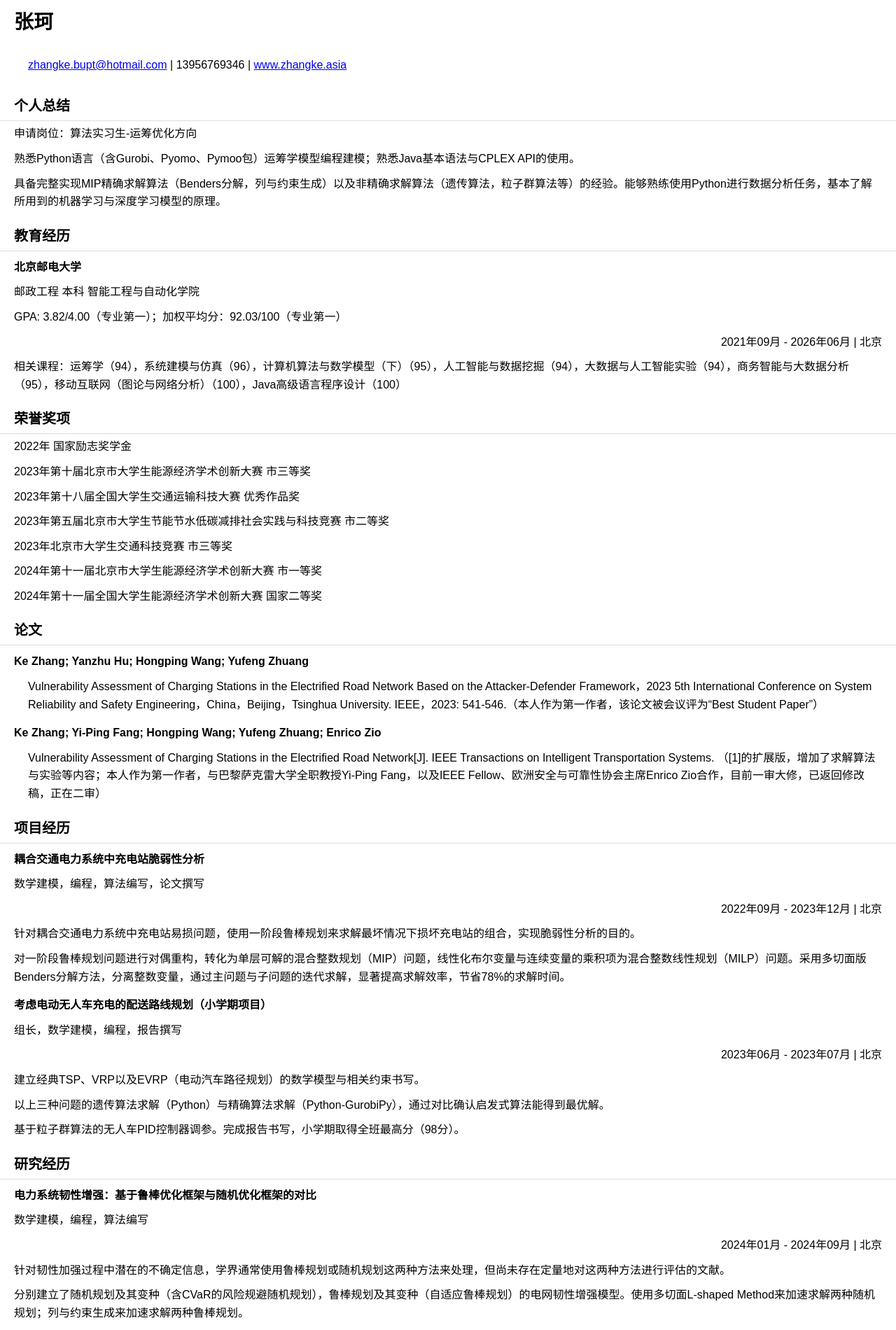
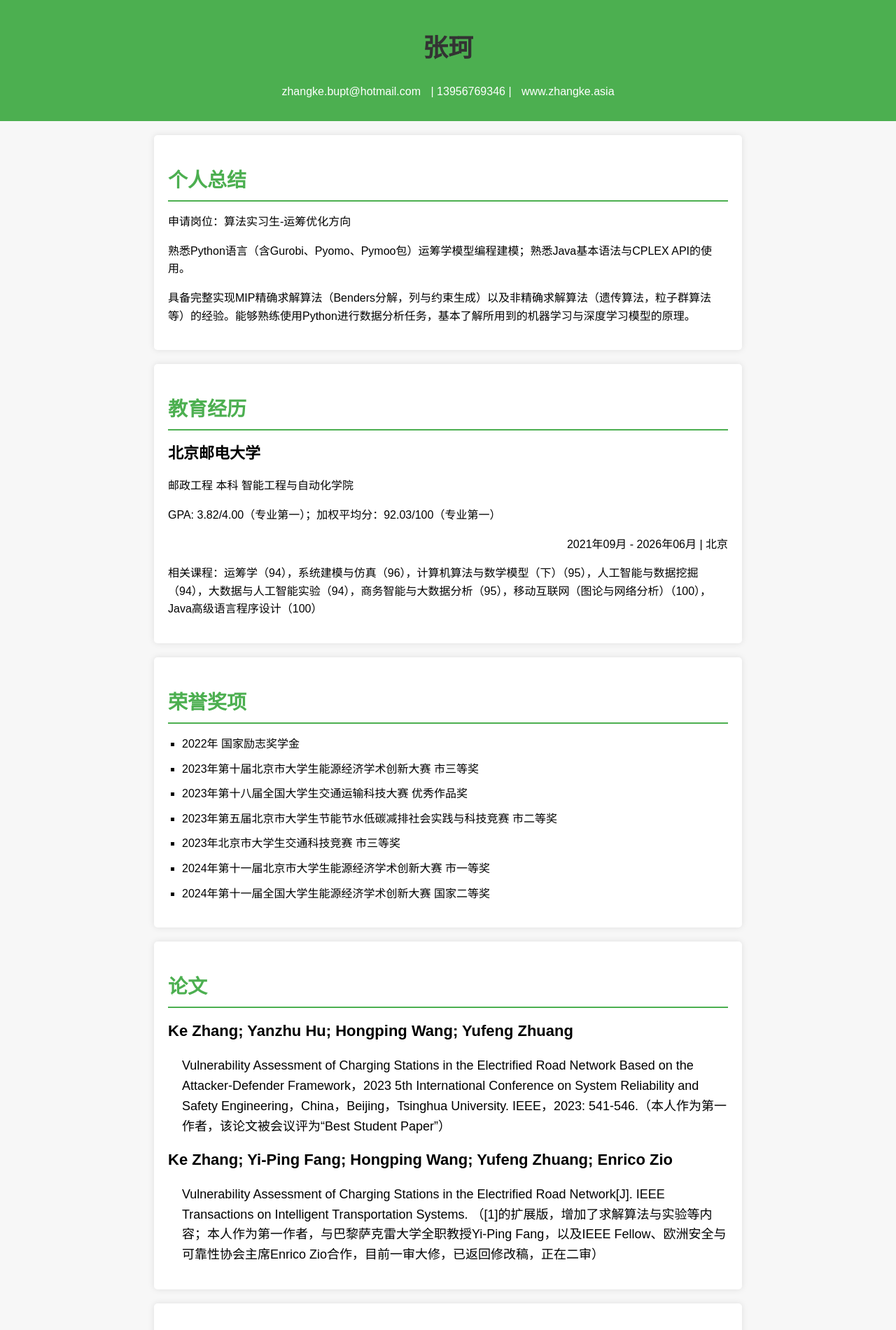
Before and after one commit to moriyasukowa/resume, a Jekyll site: the page built from index.markdown, in a window 1280 px wide. Shown: the top 1900 px of the page at 70% size. Built offline with Jekyll 4.4.1, drawn with Linux system fonts in a browser that asks for light colours; some of the changed text lies outside the part shown.

Commit message:
Initial GitHub pages site with Jekyll

```diff
--- a/_layouts/resume.html
+++ b/_layouts/resume.html
@@ -2,109 +2,109 @@
 <html lang="zh-CN">
 <head>
   <meta charset="UTF-8">
-    <title>张珂的简历</title>
-    <style>
-        body {
-            font-family: Arial, sans-serif;
-            line-height: 1.6;
-            margin: 0;
-            padding: 0;
-        }
-        h1, h2, h3 {
-            margin: 0;
-            padding: 0;
-        }
-        h1 {
-            padding: 10px 20px;
-            font-size: 28px;
-        }
-        h2 {
-            padding: 15px 20px 5px;
-            font-size: 20px;
-            border-bottom: 1px solid #ddd;
-        }
-        h3 {
-            padding: 10px 20px 5px;
-            font-size: 16px;
-        }
-        p {
-            padding: 5px 20px;
-            margin: 0;
-        }
-        .contact-info {
-            margin: 10px 20px;
-        }
-        .section-content {
-            padding: 5px 20px;
-        }
-        .sub-section {
-            padding-left: 40px;
-        }
-        .right-align {
-            text-align: right;
-        }
-    </style>
+  <meta name="viewport" content="width=device-width, initial-scale=1.0">
+  <title>{{ page.title }} - {{ site.title }}</title>
+  <link rel="stylesheet" href="{{ '/css/style.css' | relative_url }}">
 </head>
+<!DOCTYPE html>
+<html lang="zh-CN">
+
+
 <body>
 
+    <header>
         <h1>张珂</h1>
-
         <p class="contact-info">
             <a href="mailto:zhangke.bupt@hotmail.com">zhangke.bupt@hotmail.com</a> | 13956769346 | <a href="http://www.zhangke.asia/" target="_blank">www.zhangke.asia</a>
         </p>
+    </header>
 
+    <section>
         <h2>个人总结</h2>
-<p class="section-content">申请岗位：算法实习生-运筹优化方向</p>
-<p class="section-content">熟悉Python语言（含Gurobi、Pyomo、Pymoo包）运筹学模型编程建模；熟悉Java基本语法与CPLEX API的使用。</p>
-<p class="section-content">具备完整实现MIP精确求解算法（Benders分解，列与约束生成）以及非精确求解算法（遗传算法，粒子群算法等）的经验。能够熟练使用Python进行数据分析任务，基本了解所用到的机器学习与深度学习模型的原理。</p>
+        <div class="section-content">
+            <p>申请岗位：算法实习生-运筹优化方向</p>
+            <p>熟悉Python语言（含Gurobi、Pyomo、Pymoo包）运筹学模型编程建模；熟悉Java基本语法与CPLEX API的使用。</p>
+            <p>具备完整实现MIP精确求解算法（Benders分解，列与约束生成）以及非精确求解算法（遗传算法，粒子群算法等）的经验。能够熟练使用Python进行数据分析任务，基本了解所用到的机器学习与深度学习模型的原理。</p>
+        </div>
+    </section>
 
+    <section>
         <h2>教育经历</h2>
+        <div class="section-content">
             <h3>北京邮电大学</h3>
-<p class="section-content">邮政工程 本科 智能工程与自动化学院</p>
-<p class="section-content">GPA: 3.82/4.00（专业第一）；加权平均分：92.03/100（专业第一）</p>
-<p class="section-content right-align">2021年09月 - 2026年06月 | 北京</p>
-<p class="section-content">相关课程：运筹学（94），系统建模与仿真（96），计算机算法与数学模型（下）（95），人工智能与数据挖掘（94），大数据与人工智能实验（94），商务智能与大数据分析（95），移动互联网（图论与网络分析）（100），Java高级语言程序设计（100）</p>
+            <p>邮政工程 本科 智能工程与自动化学院</p>
+            <p>GPA: 3.82/4.00（专业第一）；加权平均分：92.03/100（专业第一）</p>
+            <p class="right-align">2021年09月 - 2026年06月 | 北京</p>
+            <p>相关课程：运筹学（94），系统建模与仿真（96），计算机算法与数学模型（下）（95），人工智能与数据挖掘（94），大数据与人工智能实验（94），商务智能与大数据分析（95），移动互联网（图论与网络分析）（100），Java高级语言程序设计（100）</p>
+        </div>
+    </section>
 
+    <section>
         <h2>荣誉奖项</h2>
-<p class="section-content">2022年 国家励志奖学金</p>
-<p class="section-content">2023年第十届北京市大学生能源经济学术创新大赛 市三等奖</p>
-<p class="section-content">2023年第十八届全国大学生交通运输科技大赛 优秀作品奖</p>
-<p class="section-content">2023年第五届北京市大学生节能节水低碳减排社会实践与科技竞赛 市二等奖</p>
-<p class="section-content">2023年北京市大学生交通科技竞赛 市三等奖</p>
-<p class="section-content">2024年第十一届北京市大学生能源经济学术创新大赛 市一等奖</p>
-<p class="section-content">2024年第十一届全国大学生能源经济学术创新大赛 国家二等奖</p>
+        <div class="section-content">
+            <ul>
+                <li>2022年 国家励志奖学金</li>
+                <li>2023年第十届北京市大学生能源经济学术创新大赛 市三等奖</li>
+                <li>2023年第十八届全国大学生交通运输科技大赛 优秀作品奖</li>
+                <li>2023年第五届北京市大学生节能节水低碳减排社会实践与科技竞赛 市二等奖</li>
+                <li>2023年北京市大学生交通科技竞赛 市三等奖</li>
+                <li>2024年第十一届北京市大学生能源经济学术创新大赛 市一等奖</li>
+                <li>2024年第十一届全国大学生能源经济学术创新大赛 国家二等奖</li>
+            </ul>
+        </div>
+    </section>
 
+    <section>
         <h2>论文</h2>
+        <div class="section-content">
             <h3>Ke Zhang; Yanzhu Hu; Hongping Wang; Yufeng Zhuang</h3>
             <p class="sub-section">Vulnerability Assessment of Charging Stations in the Electrified Road Network Based on the Attacker-Defender Framework，2023 5th International Conference on System Reliability and Safety Engineering，China，Beijing，Tsinghua University. IEEE，2023: 541-546.（本人作为第一作者，该论文被会议评为“Best Student Paper”）</p>
 
             <h3>Ke Zhang; Yi-Ping Fang; Hongping Wang; Yufeng Zhuang; Enrico Zio</h3>
             <p class="sub-section">Vulnerability Assessment of Charging Stations in the Electrified Road Network[J]. IEEE Transactions on Intelligent Transportation Systems. （[1]的扩展版，增加了求解算法与实验等内容；本人作为第一作者，与巴黎萨克雷大学全职教授Yi-Ping Fang，以及IEEE Fellow、欧洲安全与可靠性协会主席Enrico Zio合作，目前一审大修，已返回修改稿，正在二审）</p>
+        </div>
+    </section>
 
+    <section>
         <h2>项目经历</h2>
+        <div class="section-content">
             <h3>耦合交通电力系统中充电站脆弱性分析</h3>
-<p class="section-content">数学建模，编程，算法编写，论文撰写</p>
+            <p>数学建模，编程，算法编写，论文撰写</p>
             <p class="right-align">2022年09月 - 2023年12月 | 北京</p>
-<p class="section-content">针对耦合交通电力系统中充电站易损问题，使用一阶段鲁棒规划来求解最坏情况下损坏充电站的组合，实现脆弱性分析的目的。</p>
-<p class="section-content">对一阶段鲁棒规划问题进行对偶重构，转化为单层可解的混合整数规划（MIP）问题，线性化布尔变量与连续变量的乘积项为混合整数线性规划（MILP）问题。采用多切面版Benders分解方法，分离整数变量，通过主问题与子问题的迭代求解，显著提高求解效率，节省78%的求解时间。</p>
+            <p>针对耦合交通电力系统中充电站易损问题，使用一阶段鲁棒规划来求解最坏情况下损坏充电站的组合，实现脆弱性分析的目的。</p>
+            <p>对一阶段鲁棒规划问题进行对偶重构，转化为单层可解的混合整数规划（MIP）问题，线性化布尔变量与连续变量的乘积项为混合整数线性规划（MILP）问题。采用多切面版Benders分解方法，分离整数变量，通过主问题与子问题的迭代求解，显著提高求解效率，节省78%的求解时间。</p>
 
             <h3>考虑电动无人车充电的配送路线规划（小学期项目）</h3>
-<p class="section-content">组长，数学建模，编程，报告撰写</p>
+            <p>组长，数学建模，编程，报告撰写</p>
             <p class="right-align">2023年06月 - 2023年07月 | 北京</p>
-<p class="section-content">建立经典TSP、VRP以及EVRP（电动汽车路径规划）的数学模型与相关约束书写。</p>
-<p class="section-content">以上三种问题的遗传算法求解（Python）与精确算法求解（Python-GurobiPy），通过对比确认启发式算法能得到最优解。</p>
-<p class="section-content">基于粒子群算法的无人车PID控制器调参。完成报告书写，小学期取得全班最高分（98分）。</p>
+            <p>建立经典TSP、VRP以及EVRP（电动汽车路径规划）的数学模型与相关约束书写。</p>
+            <p>以上三种问题的遗传算法求解（Python）与精确算法求解（Python-GurobiPy），通过对比确认启发式算法能得到最优解。</p>
+            <p>基于粒子群算法的无人车PID控制器调参。完成报告书写，小学期取得全班最高分（98分）。</p>
+        </div>
+    </section>
 
+    <section>
         <h2>研究经历</h2>
+        <div class="section-content">
             <h3>电力系统韧性增强：基于鲁棒优化框架与随机优化框架的对比</h3>
-<p class="section-content">数学建模，编程，算法编写</p>
+            <p>数学建模，编程，算法编写</p>
             <p class="right-align">2024年01月 - 2024年09月 | 北京</p>
-<p class="section-content">针对韧性加强过程中潜在的不确定信息，学界通常使用鲁棒规划或随机规划这两种方法来处理，但尚未存在定量地对这两种方法进行评估的文献。</p>
-<p class="section-content">分别建立了随机规划及其变种（含CVaR的风险规避随机规划），鲁棒规划及其变种（自适应鲁棒规划）的电网韧性增强模型。使用多切面L-shaped Method来加速求解两种随机规划；列与约束生成来加速求解两种鲁棒规划。</p>
-<p class="section-content">采用两种模拟方法评估韧性加强策略的优劣：蒙特卡洛模拟用于评估给定概率分布下韧性加强后系统性能表现；最坏情况模拟使用双层模型用于评估模型在不同烈度的恶意攻击下的表现。</p>
+            <p>针对韧性加强过程中潜在的不确定信息，学界通常使用鲁棒规划或随机规划这两种方法来处理，但尚未存在定量地对这两种方法进行评估的文献。</p>
+            <p>分别建立了随机规划及其变种（含CVaR的风险规避随机规划），鲁棒规划及其变种（自适应鲁棒规划）的电网韧性增强模型。使用多切面L-shaped Method来加速求解两种随机规划；列与约束生成来加速求解两种鲁棒规划。</p>
+            <p>采用两种模拟方法评估韧性加强策略的优劣：蒙特卡洛模拟用于评估给定概率分布下韧性加强后系统性能表现；最坏情况模拟使用双层模型用于评估模型在不同烈度的恶意攻击下的表现。</p>
+        </div>
+    </section>
 
+    <section>
         <h2>社团和组织经历</h2>
-<!-- 社团和组织经历部分内容省略，按照需求继续编写 -->
+        <div class="section-content">
+            <h3>北京邮电大学青柚志愿服务队组织部</h3>
+            <p>组织部部员，策划与执行志愿服务活动，提升团队的组织能力与活动效果</p>
+            <p class="right-align">2021年09月 - 至今 | 北京</p>
+            <p>参与了多个校内外志愿服务活动的策划与执行，并在服务期间锻炼了团队协作和沟通能力，深刻体会到奉献与责任的价值。</p>
+        </div>
+    </section>
 
 </body>
+
 </html>
--- a/css/style.css
+++ b/css/style.css
@@ -3,39 +3,78 @@ body {
   line-height: 1.6;
   margin: 0;
   padding: 0;
-    background-color: #f4f4f4;
+  background-color: #f7f7f7;
+}
+
+h1 {
+  font-size: 36px;
+  margin: 20px 0;
+  text-align: center;
+  color: #333;
 }
 
 header {
+  background-color: #4CAF50;
+  color: white;
+  padding: 20px;
   text-align: center;
-    padding: 20px;
-    background-color: #333;
+}
+
+.contact-info {
+  margin: 10px 0;
+}
+
+.contact-info a {
   color: white;
+  text-decoration: none;
+  margin: 0 10px;
+}
+
+.contact-info a:hover {
+  text-decoration: underline;
 }
 
 section {
-    margin: 20px;
+  background-color: white;
+  margin: 20px auto;
   padding: 20px;
-    background-color: white;
-    border-radius: 8px;
+  border-radius: 5px;
+  box-shadow: 0 0 10px rgba(0, 0, 0, 0.1);
+  max-width: 800px;
 }
 
 h2 {
-    color: #333;
+  font-size: 28px;
+  margin-bottom: 15px;
+  color: #4CAF50;
+  border-bottom: 2px solid #4CAF50;
+  padding-bottom: 5px;
+}
+
+.section-content {
+  margin-top: 10px;
+}
+
+h3 {
+  font-size: 22px;
+  margin: 15px 0;
+}
+
+.right-align {
+  text-align: right;
 }
 
 ul {
-    list-style: none;
-    padding: 0;
+  list-style-type: square;
+  padding-left: 20px;
 }
 
 ul li {
-    margin: 10px 0;
+  margin-bottom: 10px;
 }
 
-  footer {
-    text-align: center;
-    padding: 10px;
-    background-color: #333;
-    color: white;
+.sub-section {
+  font-size: 18px;
+  margin-bottom: 15px;
+  padding-left: 20px;
 }
```
Lines whose indentation alone changed are shown as unchanged.
